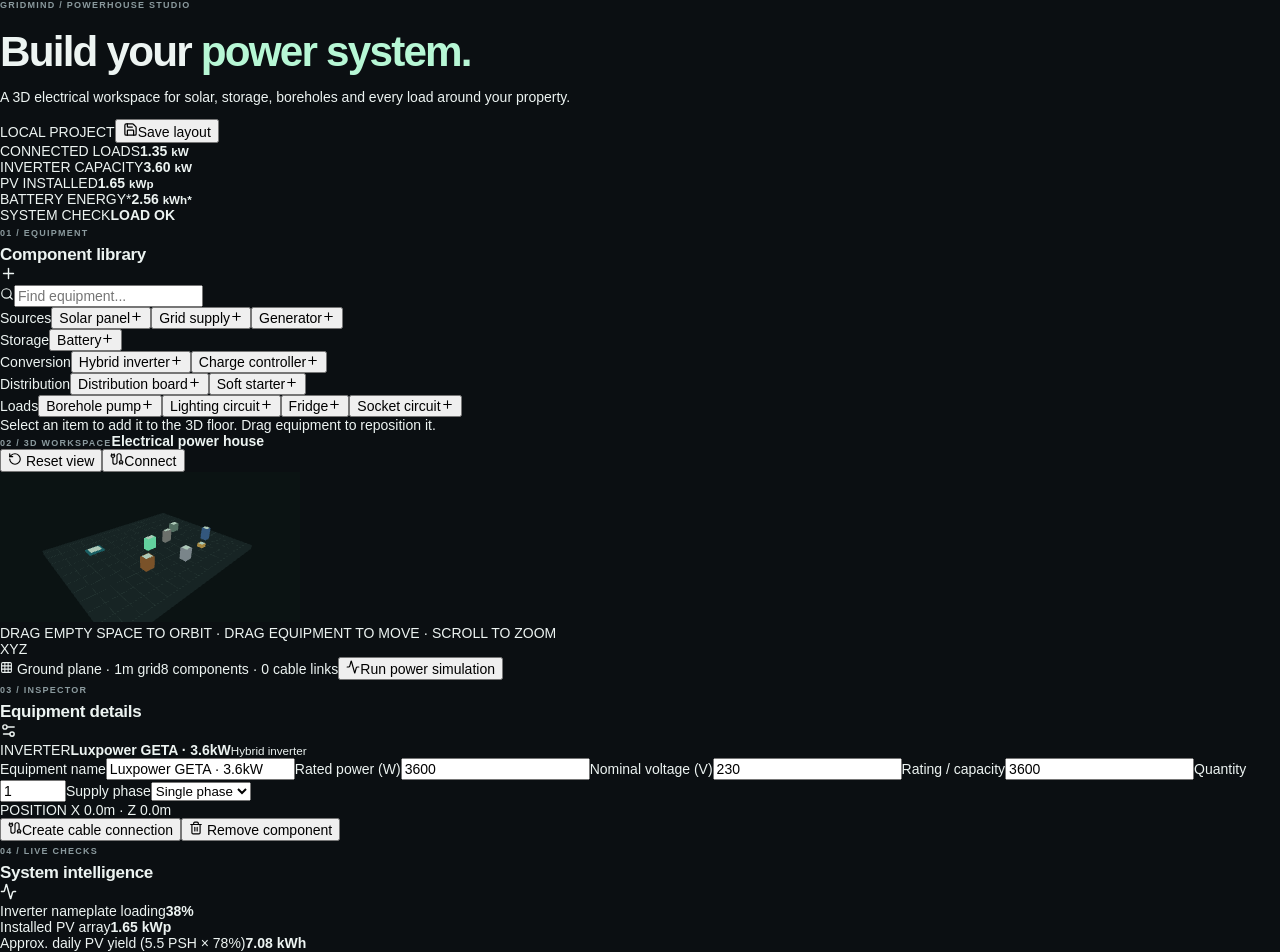
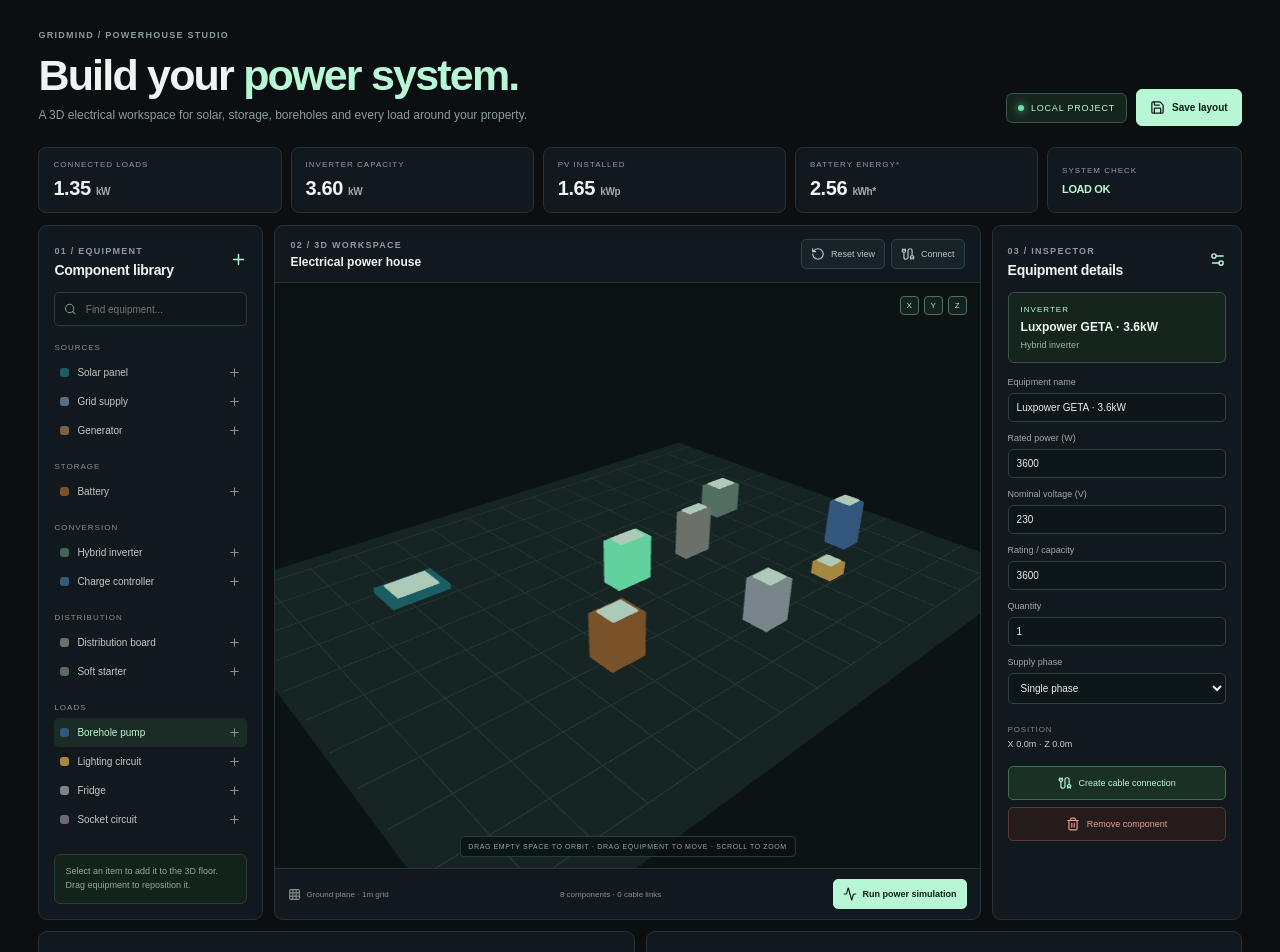
Before and after one commit to codewithwest/project_gridmind-meta-hackathon, a Next.js app: page / in a window 1280 px wide. Shown: the top 952 px of the page. Built offline with nearby package versions, Linux system fonts and the light colour scheme.

Commit message:
style: add 3D powerhouse studio workspace

```diff
--- a/src/app/globals.css
+++ b/src/app/globals.css
@@ -174,3 +174,85 @@ button{cursor:pointer}
 @media(max-width:950px){.simulation-grid{grid-template-columns:1fr}.designer-results{grid-template-columns:1fr 1fr}.result-panel{grid-column:span 2}}
 @media(max-width:700px){.designer-page{padding:22px 13px}.designer-top{align-items:flex-start;flex-direction:column}.designer-status{align-self:flex-start}.designer-scene-card,.designer-panel{padding:13px}.scene-heading{align-items:flex-start;flex-direction:column}.isometric-scene{height:350px;transform-origin:top left}.scene-panels{left:2%;top:21%;transform:scale(.76);transform-origin:top left}.scene-inverter{left:39%;top:36%;transform:scale(.82) rotateY(-16deg);transform-origin:top left}.scene-battery{left:12%;top:60%;transform:scale(.8);transform-origin:top left}.scene-starter{right:15%;top:37%;transform:scale(.8);transform-origin:top left}.scene-pump{right:0;top:63%;transform:scale(.8);transform-origin:top left}.cable-pv{left:29%;top:40%;width:12%}.cable-battery{left:26%;top:68%;width:13%}.cable-ac{left:53%;top:50%;width:18%}.cable-pump{right:10%;top:61%;width:10%}.scene-controls{display:grid;grid-template-columns:1fr 1fr}.scene-run{margin-left:0}.designer-results{grid-template-columns:1fr}.result-panel{grid-column:auto}.warning-list{grid-template-columns:1fr}.designer-footer{flex-direction:column;line-height:1.5}.designer-footer span{text-align:left}}
 @media(prefers-reduced-motion:reduce){.scene-cable i{animation:none}}
+
+
+/* 3D Powerhouse Studio */
+.powerhouse-app{max-width:1800px;margin:0 auto;padding:30px clamp(16px,3vw,42px) 24px;color:var(--text)}
+.powerhouse-header{display:flex;justify-content:space-between;align-items:flex-end;gap:24px;margin-bottom:21px}
+.powerhouse-header h1{margin:12px 0 8px;font-size:clamp(30px,3.5vw,43px)}
+.powerhouse-header h1 span{color:var(--mint)}
+.powerhouse-header p{font-size:12px;color:var(--muted);line-height:1.65;margin:0;max-width:590px}
+.powerhouse-actions{display:flex;align-items:center;gap:9px}
+.studio-status{display:flex;align-items:center;gap:7px;border:1px solid #355443;background:#15251d;color:var(--mint);padding:9px 11px;border-radius:6px;font-size:9px;letter-spacing:.8px;white-space:nowrap}
+.studio-status i{width:6px;height:6px;background:var(--mint-strong);border-radius:50%;box-shadow:0 0 9px #65e6ad}
+.studio-save{display:flex;align-items:center;gap:7px;padding:10px 13px;border:1px solid var(--mint);background:var(--mint);color:#0c1b13;border-radius:6px;font-size:10px;font-weight:700}
+.studio-metrics{display:grid;grid-template-columns:repeat(4,minmax(0,1fr)) minmax(130px,.8fr);gap:9px;margin-bottom:12px}
+.studio-metrics>div{border:1px solid var(--border);border-radius:8px;background:var(--panel);padding:12px 14px;min-width:0}
+.studio-metrics span{display:block;color:var(--muted);font-size:8px;letter-spacing:1px;margin-bottom:8px}
+.studio-metrics strong{font-size:20px;letter-spacing:-.4px;font-variant-numeric:tabular-nums}
+.studio-metrics strong small{font-size:10px;color:#9caeaa}
+.studio-metrics .system-state{display:flex;flex-direction:column;justify-content:center}
+.system-state strong{font-size:11px;color:var(--mint)}
+.system-state.state-near strong{color:var(--amber)}
+.system-state.state-overload strong{color:#ff8e80}
+.studio-layout{display:grid;grid-template-columns:225px minmax(400px,1fr) 250px;gap:11px;align-items:stretch}
+.studio-library,.studio-viewport,.studio-inspector,.engineering-card{background:var(--panel);border:1px solid var(--border);border-radius:9px;min-width:0}
+.studio-library,.studio-inspector{padding:15px}
+.studio-panel-title{display:flex;align-items:center;justify-content:space-between;gap:8px;margin-bottom:14px}
+.studio-panel-title>svg{color:var(--mint)}
+.studio-panel-title h2{font-size:14px;margin-top:5px}
+.library-search{height:34px;display:flex;align-items:center;gap:7px;padding:0 9px;border:1px solid #2b3a3f;border-radius:5px;background:#0e171a;color:#7e928e}
+.library-search input{min-width:0;width:100%;border:0;outline:0;background:transparent;color:var(--text);font-size:10px}
+.library-group{margin-top:17px}
+.library-group>span{display:block;color:#81918d;font-size:8px;letter-spacing:1px;text-transform:uppercase;margin-bottom:6px}
+.library-item{width:100%;display:flex;align-items:center;gap:8px;padding:8px 6px;border:0;border-radius:5px;background:transparent;color:#bdc9c5;text-align:left;font-size:10px;cursor:pointer}
+.library-item:hover,.library-item.selected{background:#1b2b25;color:var(--mint)}
+.library-item>i{width:9px;height:9px;border-radius:3px;flex-shrink:0}
+.library-item svg{margin-left:auto;color:#82938c}
+.library-tip{margin-top:20px;padding:10px;border:1px solid #2a3d35;background:#14221c;color:#91a99c;border-radius:6px;font-size:9px;line-height:1.55}
+.studio-viewport{display:flex;flex-direction:column;overflow:hidden}
+.viewport-top{display:flex;align-items:center;justify-content:space-between;gap:10px;padding:13px 15px;border-bottom:1px solid #263439}
+.viewport-top>div:first-child{display:grid;gap:5px}
+.viewport-top b{font-size:12px}
+.viewport-tools{display:flex;gap:6px}
+.viewport-tools button,.viewport-bottom button{display:flex;align-items:center;gap:6px;padding:7px 9px;background:#172328;border:1px solid #304147;border-radius:5px;color:#b8c7c1;font-size:9px;cursor:pointer}
+.viewport-tools button.tool-active{color:var(--mint);border-color:#54846a;background:#1b2d23}
+.webgl-wrap{position:relative;flex:1;min-height:480px;background:#0b1316}
+.webgl-wrap canvas{display:block;width:100%;height:100%;min-height:480px;touch-action:none;cursor:grab}
+.webgl-wrap canvas:active{cursor:grabbing}
+.scene-hint{position:absolute;bottom:11px;left:50%;transform:translateX(-50%);white-space:nowrap;color:#91a59e;background:#0a1214d9;border:1px solid #283c3a;border-radius:4px;padding:6px 8px;font-size:7px;letter-spacing:.6px;pointer-events:none}
+.scene-axis{position:absolute;right:13px;top:13px;display:flex;gap:5px;pointer-events:none}
+.scene-axis span{width:19px;height:19px;display:grid;place-items:center;border:1px solid #526e66;border-radius:4px;background:#14221e;color:#b9e4d0;font-size:8px}
+.viewport-bottom{display:flex;align-items:center;justify-content:space-between;gap:9px;flex-wrap:wrap;padding:10px 13px;border-top:1px solid #263439;color:#82938e;font-size:8px}
+.viewport-bottom>span{display:flex;align-items:center;gap:5px}
+.viewport-bottom button{color:#102018;background:var(--mint);border-color:var(--mint);font-weight:700}
+.selected-equipment{display:grid;gap:5px;padding:12px;border:1px solid #365345;background:#15251e;border-radius:6px;margin-bottom:14px}
+.selected-equipment span{font-size:8px;letter-spacing:1px;color:var(--mint)}
+.selected-equipment strong{font-size:12px;line-height:1.35}
+.selected-equipment small{font-size:9px;color:#9db1a6}
+.inspector-field{display:grid;gap:6px;margin:11px 0;color:#9baaa5;font-size:9px}
+.inspector-field input,.inspector-field select{width:100%;min-width:0;padding:8px;border:1px solid #304045;border-radius:5px;background:#0d1619;color:#e5efea;font-size:10px;outline:none}
+.inspector-field input:focus,.inspector-field select:focus{border-color:#6dbd94}
+.inspector-position{display:flex;flex-direction:column;gap:5px;padding:10px 0;color:#788a84;font-size:8px;letter-spacing:.8px}
+.inspector-position span{color:#c2d2ca;font-size:9px;letter-spacing:0}
+.connect-button,.delete-equipment{width:100%;display:flex;justify-content:center;align-items:center;gap:7px;padding:9px;margin-top:7px;border-radius:5px;font-size:9px;cursor:pointer}
+.connect-button{background:#1b3025;color:var(--mint);border:1px solid #426c53}
+.delete-equipment{background:#251b1b;color:#e99b91;border:1px solid #5a3634}
+.empty-inspector{padding:16px 10px;color:#8c9d98;font-size:10px;line-height:1.65;border:1px dashed #35454a;border-radius:6px}
+.engineering-row{display:grid;grid-template-columns:1fr 1fr;gap:11px;margin-top:11px}
+.engineering-card{padding:15px}
+.engineering-card .studio-panel-title{margin-bottom:13px}
+.check-line{display:flex;justify-content:space-between;align-items:center;gap:10px;margin:12px 0;color:#aab8b3;font-size:9px}
+.check-line b{font-size:10px;color:var(--mint);font-variant-numeric:tabular-nums}
+.check-line b.bad{color:#ff8e80}.check-line b.warn{color:var(--amber)}
+.check-track{height:7px;border-radius:8px;background:#293a35;overflow:hidden}
+.check-track i{display:block;height:100%;background:linear-gradient(90deg,#65e6ad,#f0bd79,#f07e70);border-radius:8px}
+.engineering-disclaimer,.scenario-note{font-size:8px;color:#83928e;line-height:1.6;margin:14px 0 0}
+.solar-scenario{display:flex;gap:7px;margin:7px 0 14px}
+.solar-scenario button{display:flex;align-items:center;justify-content:center;gap:6px;flex:1;padding:9px 6px;border:1px solid #344448;border-radius:5px;background:#111c20;color:#aabbb4;font-size:9px;cursor:pointer}
+.solar-scenario button.scenario-active{border-color:#50785d;background:#1a2c21;color:var(--mint)}
+.scenario-slider{width:100%;accent-color:var(--mint-strong)}
+.studio-footer{display:flex;justify-content:space-between;gap:12px;margin-top:18px;color:#70817d;font-size:8px;letter-spacing:1px}
+.studio-footer span{letter-spacing:0;text-align:right;max-width:65%;line-height:1.5}
+@media(max-width:1180px){.studio-layout{grid-template-columns:190px minmax(360px,1fr)}.studio-inspector{grid-column:1/-1;display:grid;grid-template-columns:repeat(3,1fr);gap:0 14px}.studio-inspector>.studio-panel-title{grid-column:1/-1}.selected-equipment{grid-column:1/-1}.inspector-position{align-self:end}.connect-button,.delete-equipment{align-self:end}.studio-metrics{grid-template-columns:repeat(3,1fr)}}
+@media(max-width:760px){.powerhouse-app{padding:20px 12px}.powerhouse-header{align-items:flex-start;flex-direction:column}.powerhouse-actions{width:100%;justify-content:space-between}.studio-metrics{grid-template-columns:1fr 1fr}.studio-layout{grid-template-columns:1fr}.studio-library{order:2}.studio-viewport{order:1}.studio-inspector{order:3;display:block}.webgl-wrap,.webgl-wrap canvas{min-height:390px}.viewport-top{align-items:flex-start;flex-direction:column}.scene-hint{font-size:6px;letter-spacing:0;max-width:95%;white-space:normal;text-align:center}.engineering-row{grid-template-columns:1fr}.studio-footer{flex-direction:column;line-height:1.5}.studio-footer span{max-width:none;text-align:left}}
```
